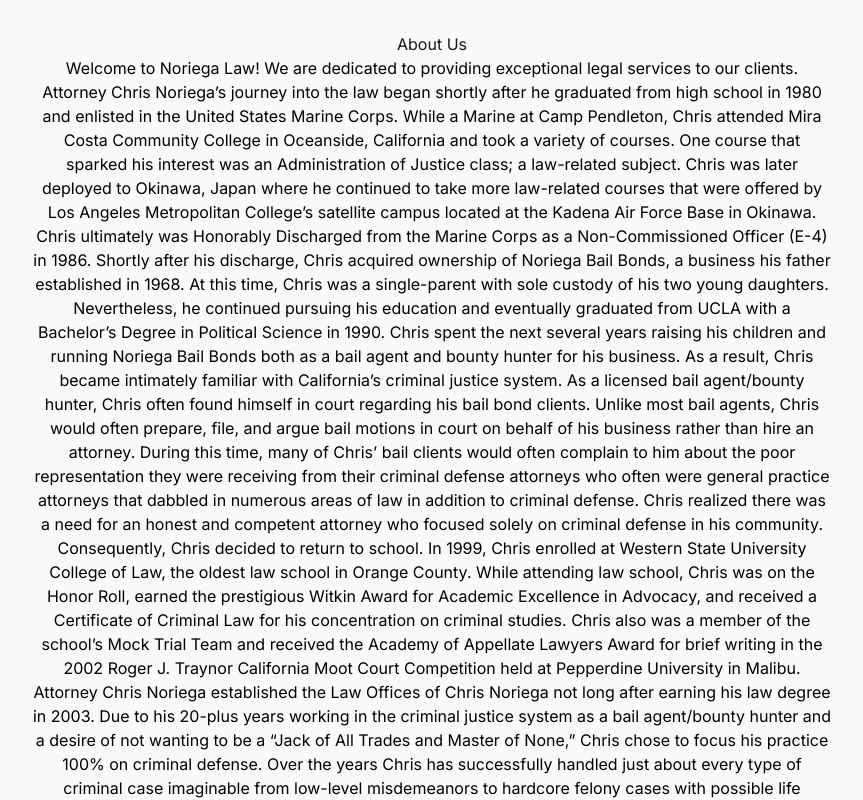
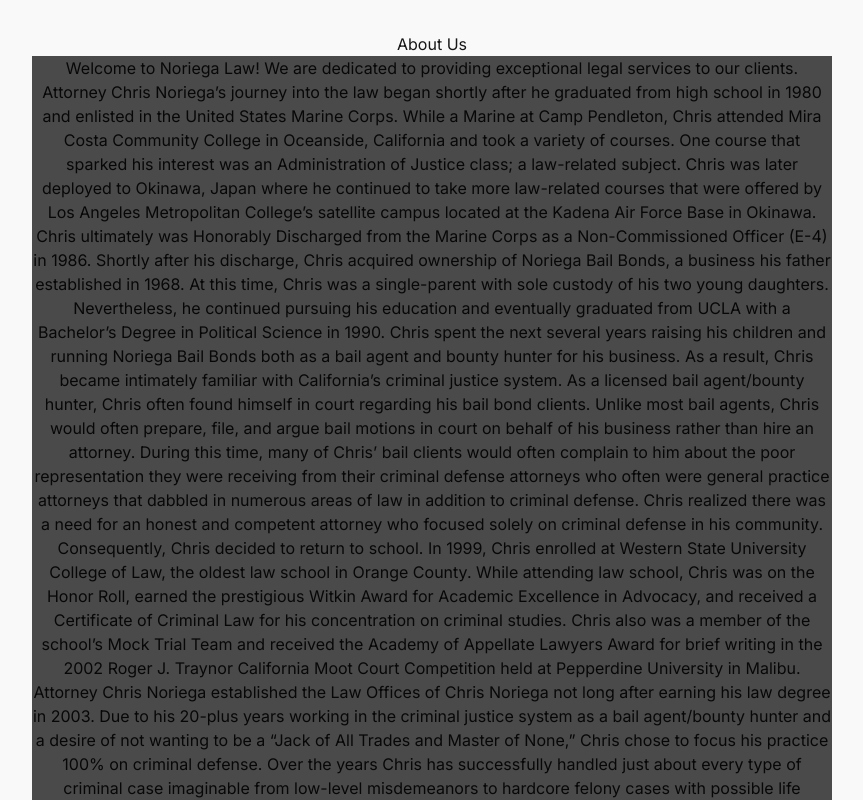
Before and after one commit to lggg123/noriegalaw-site, a Next.js app: page /about in a window 1280 px wide. Shown: the top 800 px of the page, without its empty margins (208-1071 px from the left). Built offline with nearby package versions, Linux system fonts and the light colour scheme.

Commit message:
Update page.tsx
Change the background color

```diff
--- a/src/app/about/page.tsx
+++ b/src/app/about/page.tsx
@@ -5,7 +5,7 @@ const AboutSection = () => {
     <section id="about" style={{ padding: '2rem', backgroundColor: '#f9f9f9' }}>
       <div style={{ maxWidth: '800px', margin: '0 auto', textAlign: 'center' }}>
         <h2>About Us</h2>
-        <p className="text-black mb-4">
+        <p className="bg-cover bg-fixed before:content-[''] before:absolute before:inset-0 before:bg-black before:bg-opacity-70 before:z-0 relative">
           Welcome to Noriega Law! We are dedicated to providing exceptional legal services to our clients.
           Attorney Chris Noriega’s journey into the law began shortly after he graduated from high school in 1980 and enlisted in the United States Marine Corps. While a Marine at Camp Pendleton, Chris attended Mira Costa Community College in Oceanside, California and took a variety of courses. One course that sparked his interest was an Administration of Justice class; a law-related subject.  Chris was later deployed to Okinawa, Japan where he continued to take more law-related courses that were offered by Los Angeles Metropolitan College’s satellite campus located at the Kadena Air Force Base in Okinawa.
 Chris ultimately was Honorably Discharged from the Marine Corps as a Non-Commissioned Officer (E-4) in 1986.  Shortly after his discharge, Chris acquired ownership of Noriega Bail Bonds, a business his father established in 1968. At this time, Chris was a single-parent with sole custody of his two young daughters. Nevertheless, he continued pursuing his education and eventually graduated from UCLA with a Bachelor’s Degree in Political Science in 1990.
```
